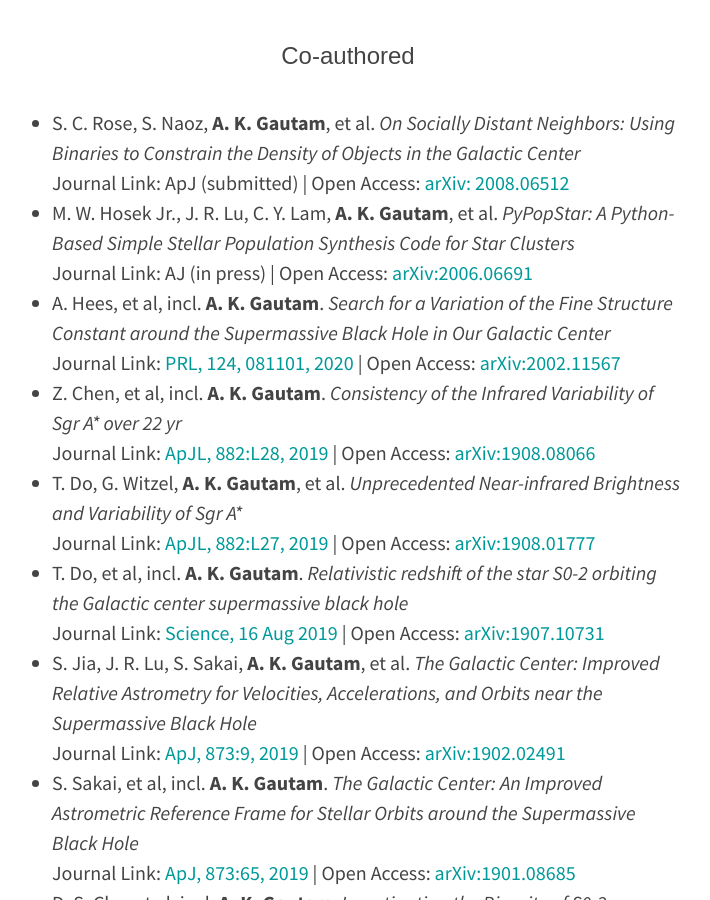
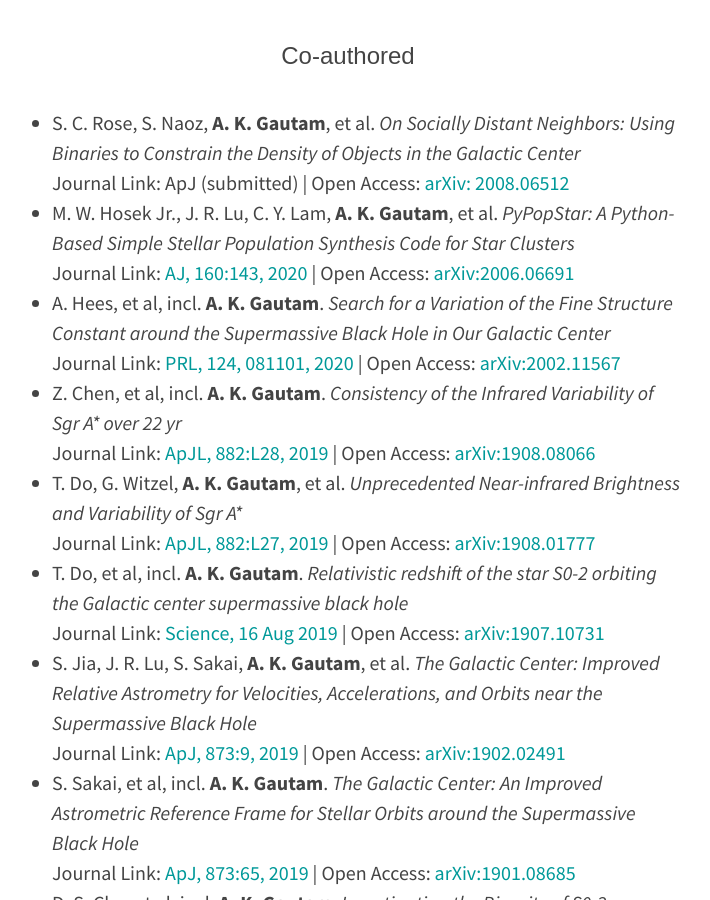
Before and after one commit to abhimat/abhimat.github.io, a Jekyll site: the page built from research/index.md, in a window 1280 px wide and 900 px high, scrolled down 450 px. Shown: the whole window, without its empty margins (292-1002 px from the left). Built offline with Jekyll 4.4.1, drawn with Linux system fonts in a browser that asks for light colours.

Commit message:
Updated research page

```diff
--- a/research/index.md
+++ b/research/index.md
@@ -12,7 +12,7 @@ title: Research
 
 ### Co-authored
 * S. C. Rose, S. Naoz, **A. K. Gautam**, et al. *On Socially Distant Neighbors: Using Binaries to Constrain the Density of Objects in the Galactic Center*<br>Journal Link: ApJ (submitted) \| Open Access: [arXiv: 2008.06512](https://arxiv.org/abs/2008.06512)
-* M. W. Hosek Jr., J. R. Lu, C. Y. Lam, **A. K. Gautam**, et al. *PyPopStar: A Python-Based Simple Stellar Population Synthesis Code for Star Clusters*<br>Journal Link: AJ (in press) \| Open Access: [arXiv:2006.06691](https://arxiv.org/abs/2006.06691)
+* M. W. Hosek Jr., J. R. Lu, C. Y. Lam, **A. K. Gautam**, et al. *PyPopStar: A Python-Based Simple Stellar Population Synthesis Code for Star Clusters*<br>Journal Link: [AJ, 160:143, 2020](https://doi.org/10.3847/1538-3881/aba533) \| Open Access: [arXiv:2006.06691](https://arxiv.org/abs/2006.06691)
 * A. Hees, et al, incl. **A. K. Gautam**. *Search for a Variation of the Fine Structure Constant around the Supermassive Black Hole in Our Galactic Center*<br>Journal Link: [PRL, 124, 081101, 2020](https://doi.org/10.1103/PhysRevLett.124.081101) \| Open Access: [arXiv:2002.11567](https://arxiv.org/abs/2002.11567)
 * Z. Chen, et al, incl. **A. K. Gautam**. *Consistency of the Infrared Variability of Sgr A\* over 22 yr*<br>Journal Link: [ApJL, 882:L28, 2019](https://doi.org/10.3847/2041-8213/ab3c68) \| Open Access: [arXiv:1908.08066](https://arxiv.org/abs/1908.08066)
 * T. Do, G. Witzel, **A. K. Gautam**, et al. *Unprecedented Near-infrared Brightness and Variability of Sgr A\**<br>Journal Link: [ApJL, 882:L27, 2019](https://doi.org/10.3847/2041-8213/ab38c3) \| Open Access: [arXiv:1908.01777](https://arxiv.org/abs/1908.01777)
```
